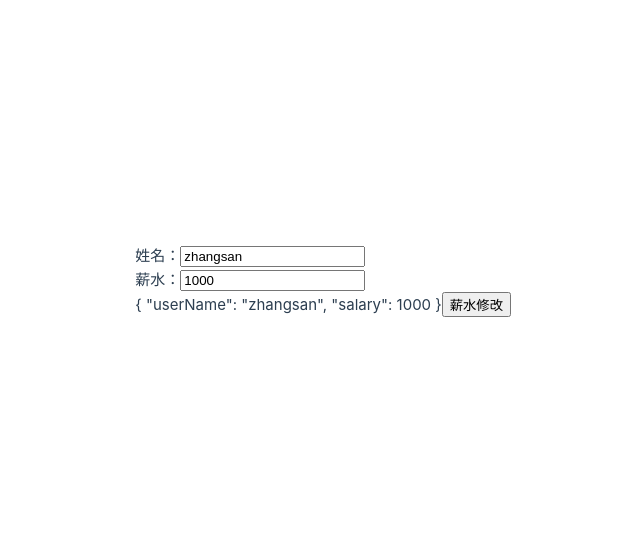
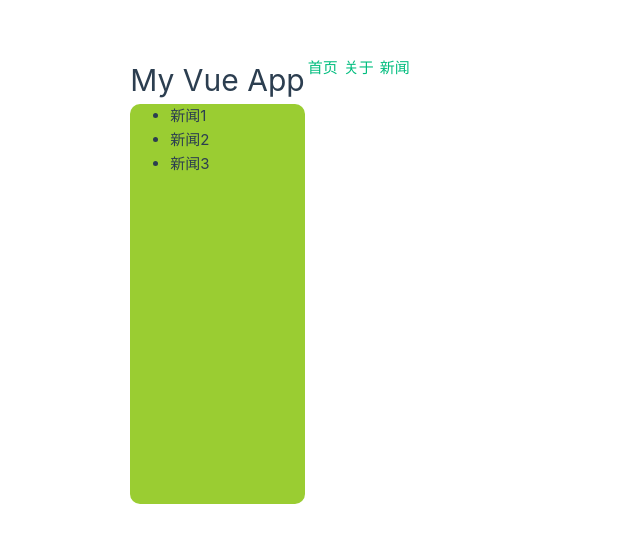
Before and after one commit to ZH1995/MyVue, a Vue app: page /news in a window 1280 px wide. Shown: the part 120-662 px from the top of the page, without its empty margins (129-769 px from the left). Built offline with nearby package versions, Linux system fonts and the light colour scheme; the HTML template or start-up script is replaced by a standard one.

Commit message:
add vue-router

```diff
--- a/package.json
+++ b/package.json
@@ -12,7 +12,8 @@
     "lint": "eslint . --fix"
   },
   "dependencies": {
-    "vue": "^3.5.13"
+    "vue": "^3.5.13",
+    "vue-router": "^4.5.0"
   },
   "devDependencies": {
     "@tsconfig/node22": "^22.0.0",
--- a/src/App.vue
+++ b/src/App.vue
@@ -1,22 +1,28 @@
 <template>
-  <div>
-    <MySalaryInfo :salary-info="salaryInfo"></MySalaryInfo>
-    <button @click="showResult">薪水修改</button>
+  <div id="app">
+    <h1>My Vue App</h1>
+    <p>
+      <RouterLink to="/home">首页</RouterLink>
+      <RouterLink to="/about">关于</RouterLink>
+      <RouterLink to="/news">新闻</RouterLink>
+    </p>
+    <div class="content">
+      <RouterView></RouterView>
+    </div>
   </div>
+
 </template>
 
 <script setup lang="ts">
-import {reactive, ref} from 'vue'
-import MySalaryInfo from './components/MySalaryInfo.vue'
-let salaryInfo = reactive({
-    userName:'zhangsan',
-    salary:1000
-})
-function showResult(){
-    salaryInfo.salary += 100
-}
+
 </script>
 
-<style scoped>
-
+<style>
+  .content{
+    background-color: yellowgreen;
+    widows: 10%;
+    height: 400px;
+    border: 1cap;
+    border-radius: 10px;
+  }
 </style>
--- a/src/main.ts
+++ b/src/main.ts
@@ -3,4 +3,20 @@ import './assets/main.css'
 import { createApp } from 'vue'
 import App from './App.vue'
 
-createApp(App).mount('#app')
+import { createRouter, createWebHistory } from 'vue-router'
+import HomePage from '@/pages/HomePage.vue'
+import AboutPage from '@/pages/AboutPage.vue'
+import NewsPage from '@/pages/NewsPage.vue'
+
+const routes = [
+    {path:'/home', component:HomePage},
+    {path:'/about', component:AboutPage},
+    {path:'/news', component:NewsPage}
+]
+const router = createRouter({
+    history:createWebHistory(),
+    routes:routes
+})
+let app = createApp(App)
+app.use(router)
+app.mount('#app')
--- /dev/null
+++ b/src/pages/AboutPage.vue
@@ -0,0 +1,7 @@
+<template>
+    关于页
+</template>
+<script setup lang="ts">
+</script>
+<style>
+</style>
--- /dev/null
+++ b/src/pages/HomePage.vue
@@ -0,0 +1,7 @@
+<template>
+    首页
+</template>
+<script setup lang="ts">
+</script>
+<style>
+</style>
--- /dev/null
+++ b/src/pages/NewsPage.vue
@@ -0,0 +1,11 @@
+<template>
+    <ul>
+        <li>新闻1</li>
+        <li>新闻2</li>
+        <li>新闻3</li>
+    </ul>
+</template>
+<script setup lang="ts">
+</script>
+<style>
+</style>
```
Also changed, not shown: 1 other file (tests, documents, lock files or other folders).
